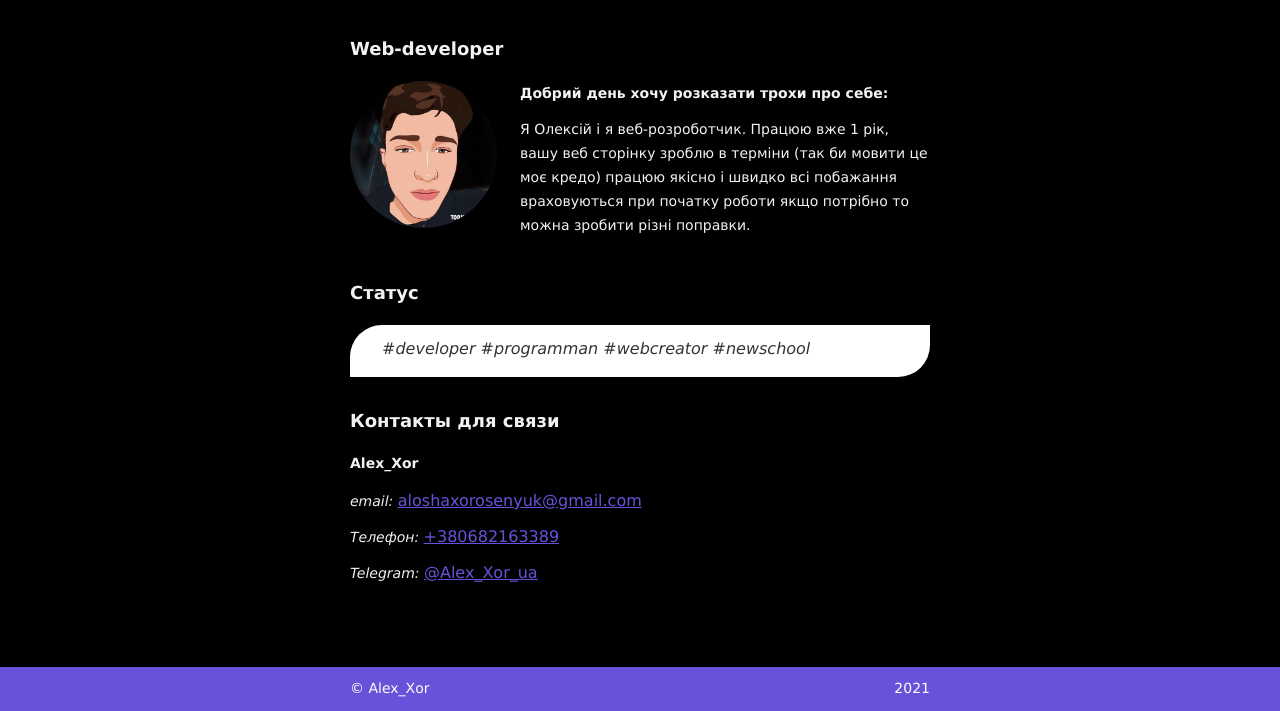
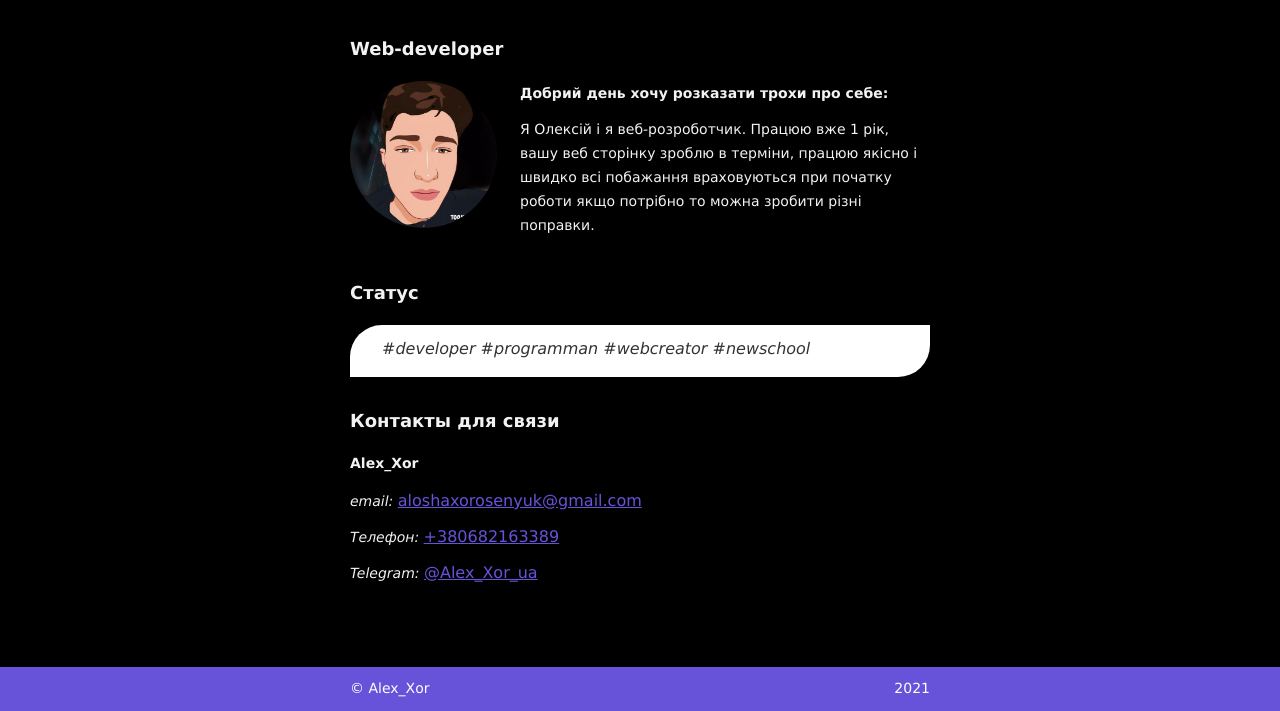
Before and after one commit to AlexXor/Web.github.io, a plain HTML site: page index.html in a window 1280 px wide. Shown: the part 207-918 px from the top of the page. Drawn offline with Linux system fonts and the light colour scheme.

Commit message:
last-commit

```diff
--- a/index.html
+++ b/index.html
@@ -18,7 +18,7 @@
       <img class="about-image" src="img/alexxor.jpg" width="147" height="147" alt="Неопознанный енот">
       <div class="about-content">
         <p><strong>Добрий день хочу розказати трохи про себе:</strong></p>
-        <p>Я Олексій і я веб-розроботчик. Працюю вже 1 рік, вашу веб сторінку зроблю в терміни (так би мовити це моє кредо) працюю якісно і швидко всі побажання враховуються при початку роботи якщо потрібно то можна зробити різні поправки.    </p>
+        <p>Я Олексій і я веб-розроботчик. Працюю вже 1 рік, вашу веб сторінку зроблю в терміни, працюю якісно і швидко всі побажання враховуються при початку роботи якщо потрібно то можна зробити різні поправки.    </p>
       </div>
     </section>
     <section class="status container">
```
